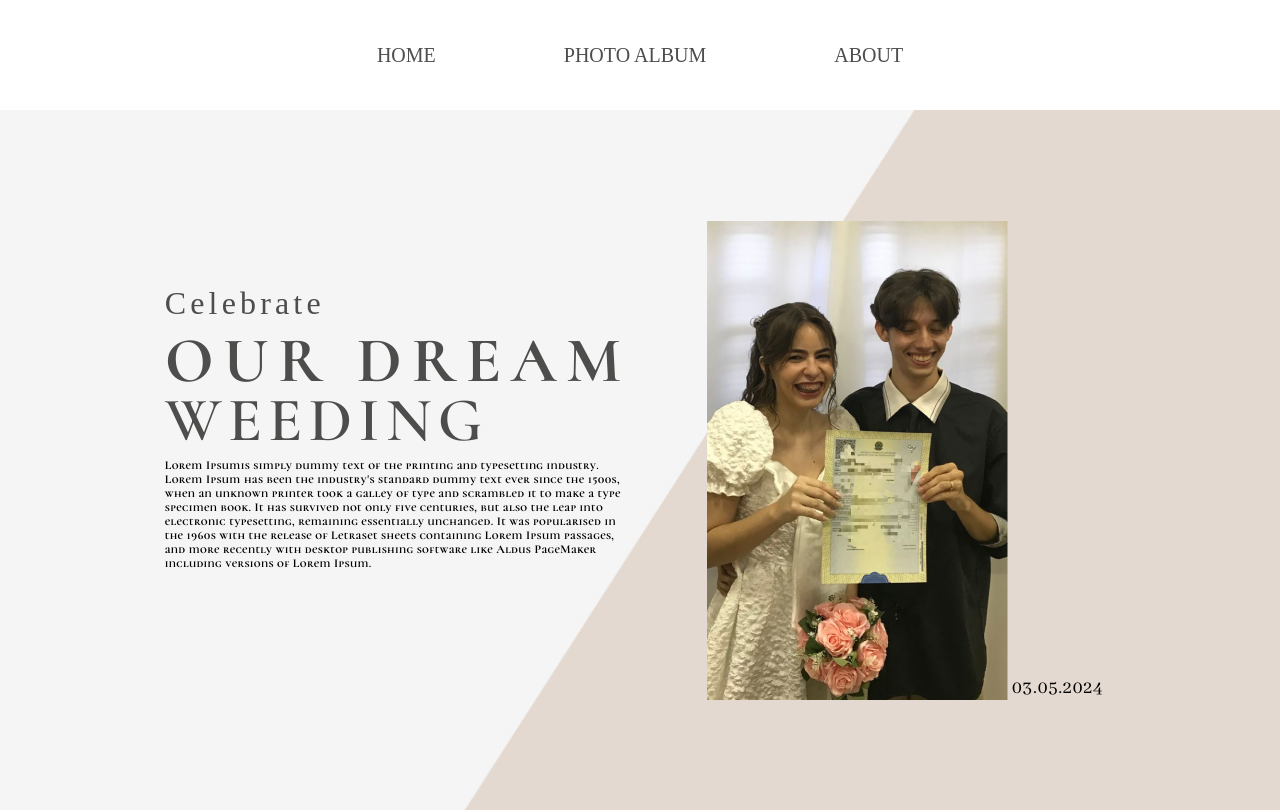
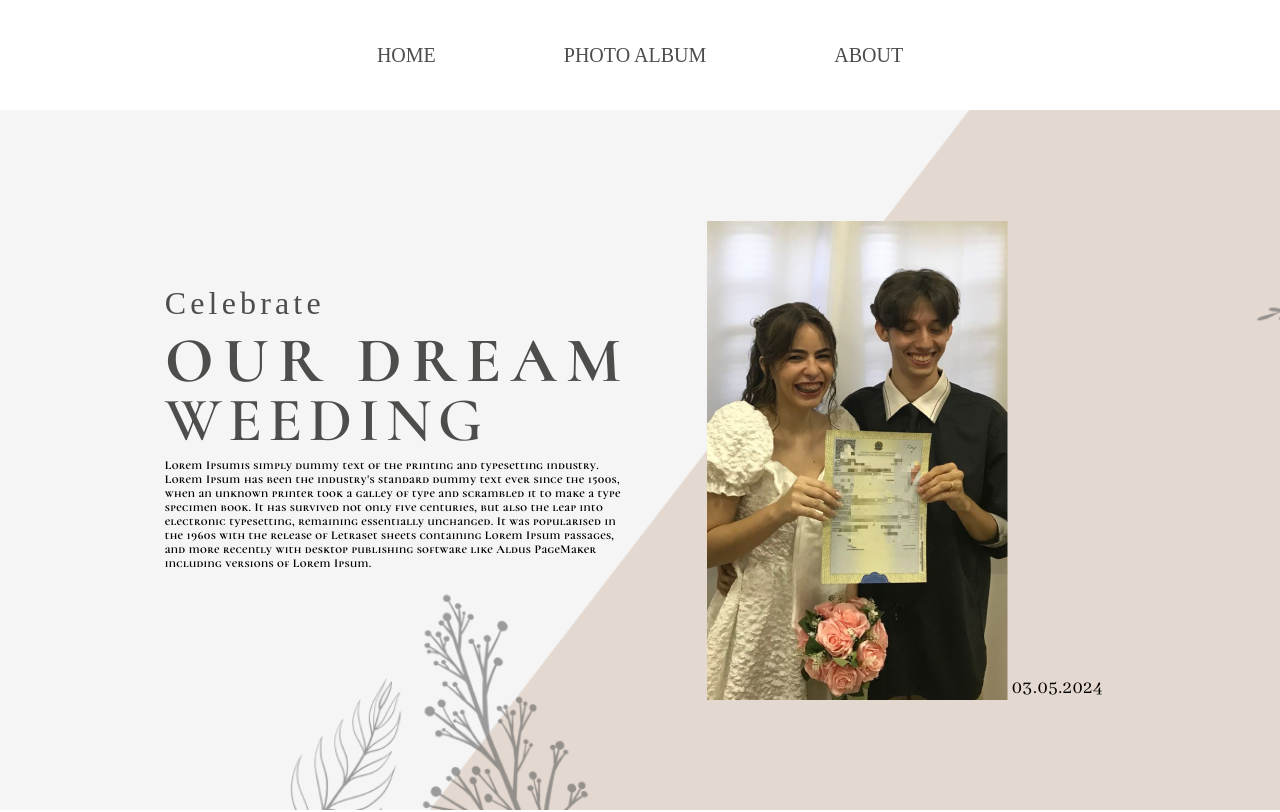
Before and after one commit to Emaus-Leonardo/Weeding-album, a React (Vite) app: page / in a window 1280 px wide. Shown: the top 812 px of the page. Built offline with nearby package versions, Linux system fonts and the light colour scheme.

Commit message:
test de background

```diff
--- a/src/assets/components/pages/Home.jsx
+++ b/src/assets/components/pages/Home.jsx
@@ -1,8 +1,15 @@
 import HomeImg from "../../../../public/img/image-home.png";
+// import Ramo from "../../../../public/img/ramo1.png";
+// import Ramo2 from "../../../../public/img/ramo2.png";
+// import Ramo3 from "../../../../public/img/ramo3.png";
+// import Ramo4 from "../../../../public/img/ramo4.png";
+// import Ramo5 from "../../../../public/img/ramo5.png";
+// import Ramo6 from "../../../../public/img/ramo6.png";
+// import Ramo7 from "../../../../public/img/ramo7.png";
 
 function Home() {
   return (
-    <section className="bg-custom bg-contain h-[700px] max:h-full flex justify-center items-center">
+    <section className="bg-custom bg-contain h-[700px] max:h-full flex justify-center items-center overflow-x-hidden">
       <div className="flex relative ml-[100px]">
         <div className="absolute -left-28 top-16 flex flex-col">
           <p className=" text-[32px] text-texts z-[1] !font-abhayalibre tracking-[4.16px]">
@@ -31,8 +38,23 @@ function Home() {
         </div>
 
         <img className="pl-[430px]" src={HomeImg} alt="image home" />
-        <p className="text-[20px] font-Abhaya-Libre self-end tracking-[0.60px] pl-1">03.05.2024</p>
+        <p className="text-[20px] font-Abhaya-Libre self-end tracking-[0.60px] pl-1">
+          03.05.2024
+        </p>
+
       </div>
+
+      {/* <div className="relative ">
+        <div className=" w-[200px] h-[200px] flex justify-end" >
+          <img className="absolute h-full w-full left-[250px] bottom-[250px] " src={Ramo} alt="" />
+          <img className="absolute h-[209px] w-[209px] left-[290px] top-[100px]" src={Ramo5} alt="" />
+          <img className="absolute h-full w-full left-[280px] top-[250px]" src={Ramo4} alt="" />
+          <img className="absolute h-full w-full right-[1390px] top-[250px]" src={Ramo2} alt="" />
+          <img className="absolute h-[205px] w-[205px] right-[630px] top-[245px]" src={Ramo6} alt="" />
+          <img className="absolute h-[144px] w-[144px] right-[830px] top-[306px]" src={Ramo7} alt="" />
+          <img className="absolute h-full w-full right-[1420px] bottom-[150px]" src={Ramo3} alt="" />
+        </div>
+      </div> */}
     </section>
   );
 }
--- a/src/index.css
+++ b/src/index.css
@@ -46,7 +46,7 @@ select:focus {
 }
 
 .bg-custom {
-  background-image: url("../public/img/background.png");
+  background-image: url("../public/img/backgroundBig.png");
   background-size: cover;
   background-position: center;
   background-repeat: no-repeat;
--- a/tailwind.config.js
+++ b/tailwind.config.js
@@ -4,13 +4,25 @@ export default {
   content: ["./index.html", "./src/**/*.{js,ts,jsx,tsx}"],
   darkMode: "class",
   theme: {
-
     extend: {
       fontFamily: {
-        'CormorantUnicase-Bold': ["CormorantUnicase-Bold", 'sans-serif'],
-        'CormorantUnicase-SemiBold': ["CormorantUnicase-SemiBold", 'sans-serif'],
-        'Alex-Brush': ['Alex-Brush', 'sans-serif'],
-        'Abhaya-Libre': ["Abhaya-Libre", 'sans-serif'],
+        "CormorantUnicase-Bold": ["CormorantUnicase-Bold", "sans-serif"],
+        "CormorantUnicase-SemiBold": [
+          "CormorantUnicase-SemiBold",
+          "sans-serif",
+        ],
+        "Alex-Brush": ["Alex-Brush", "sans-serif"],
+        "Abhaya-Libre": ["Abhaya-Libre", "sans-serif"],
+      },
+      screens: {
+        tablet: "640px",
+        // => @media (min-width: 640px) { ... }
+
+        laptop: "1440px",
+        // => @media (min-width: 1024px) { ... }
+
+        desktop: "1280px",
+        // => @media (min-width: 1280px) { ... }
       },
       colors: {
         primary: "#F5F5F5",
```
Also changed, not shown: public/img/backgroundBig.png (added), public/img/ramo6.png.
